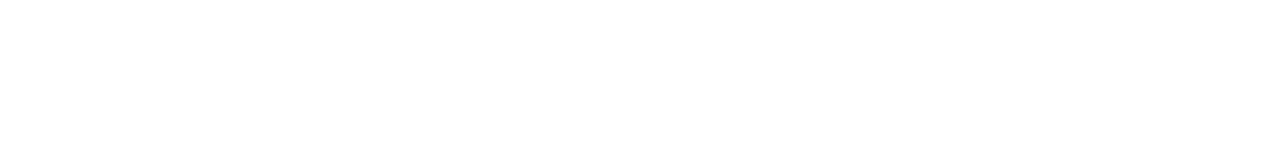
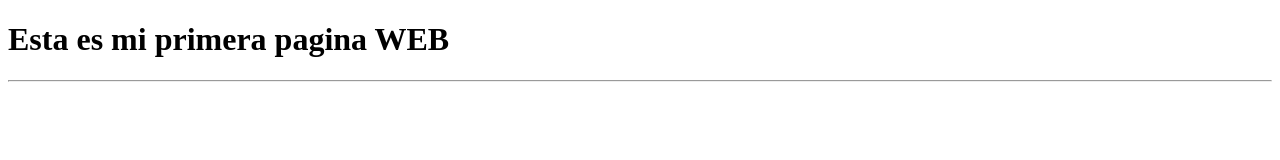
Before and after one commit to brunofruet/utn-labcomII-practices, a plain HTML site: page U02P01/index.html in a window 1280 px wide. Drawn offline with Linux system fonts and the light colour scheme.

Commit message:
U02P01 Paso #5 completado

```diff
--- a/U02P01/index.html
+++ b/U02P01/index.html
@@ -7,6 +7,8 @@
     <title>Mi primera pagina WEB</title>
 </head>
 <body>
+    <h1>Esta es mi primera pagina WEB</h1>
+    <hr>
 
 </body>
 </html>
```
